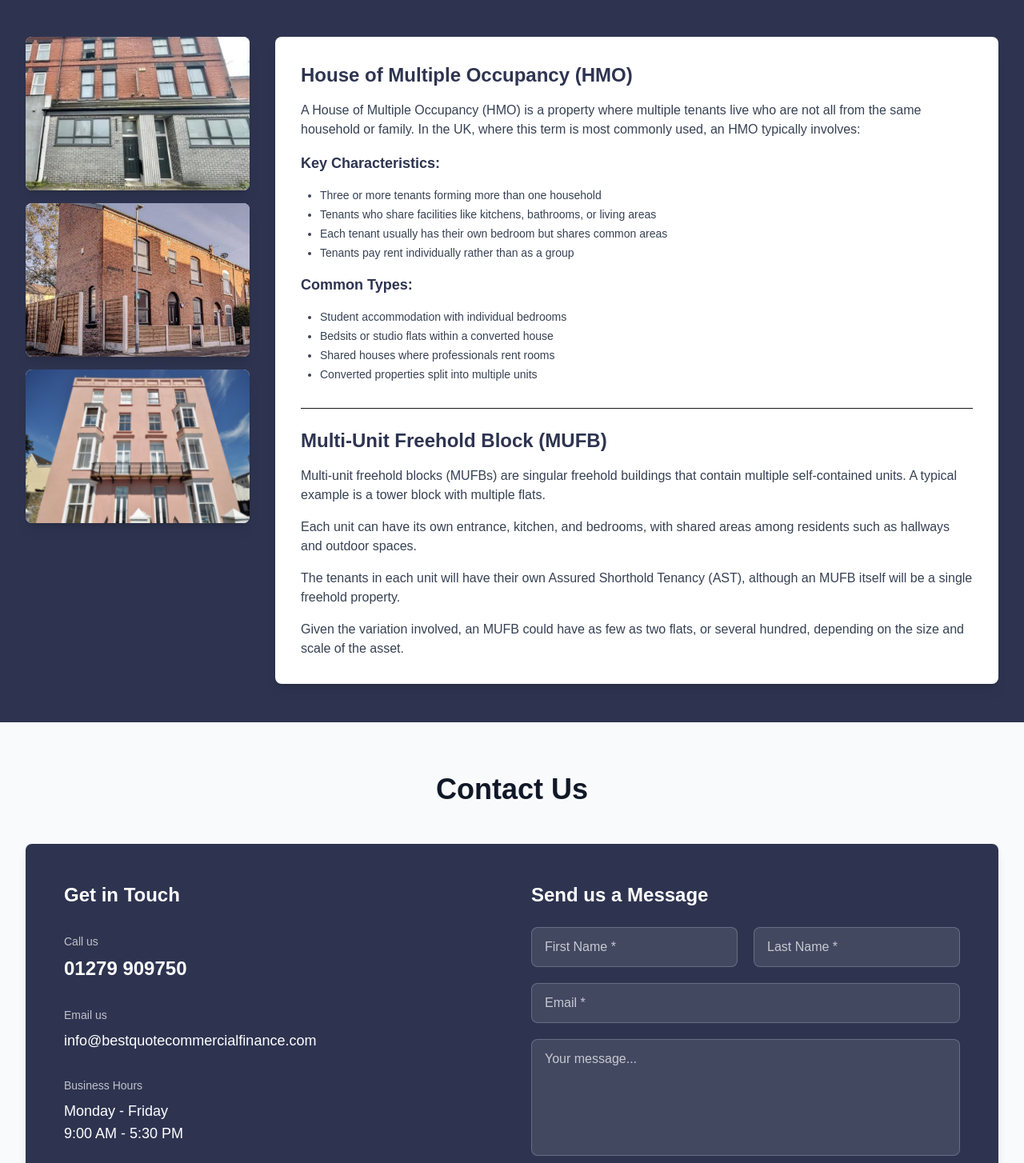
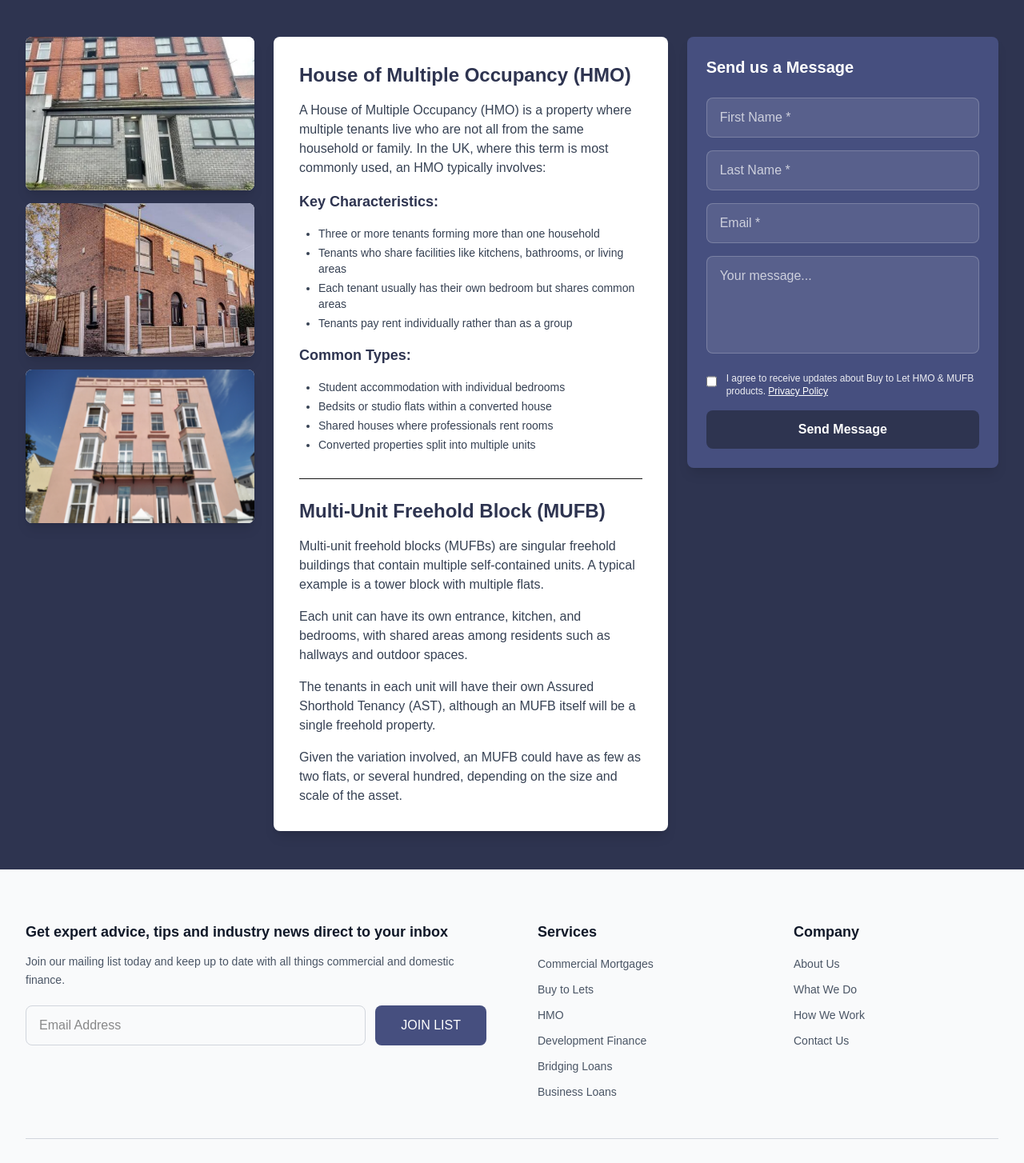
Before and after one commit to ZaCT-Media/best-quote-group, a Next.js app: page /buy-to-let in a window 1280 px wide. Shown: the part 702-2156 px from the top of the page at 80% size. Built offline with nearby package versions, Linux system fonts and the light colour scheme.

Commit message:
three column style

```diff
--- a/app/buy-to-let/page.tsx
+++ b/app/buy-to-let/page.tsx
@@ -49,11 +49,11 @@ export default function BuyToLetPage() {
           imagePath="/hmo-hero.jpg"
         />
 
-        {/* Main Content Section */}
+        {/* Main Content Section - Three Column Layout */}
         <section className="py-12 bg-[#2e3450]">
           <div className="max-w-7xl mx-auto px-4 sm:px-6 lg:px-8">
-            <div className="grid grid-cols-1 lg:grid-cols-12 gap-8">
-              {/* Left Sidebar - Images */}
+            <div className="grid grid-cols-1 lg:grid-cols-12 gap-6">
+              {/* Left Column - Images */}
               <div className="lg:col-span-3 space-y-4">
                 <div className="bg-white rounded-lg overflow-hidden shadow-lg">
                   <Image
@@ -84,9 +84,9 @@ export default function BuyToLetPage() {
                 </div>
               </div>
 
-              {/* Main Content Area */}
-              <div className="lg:col-span-9">
-                <div className="bg-white rounded-lg p-8 shadow-lg">
+              {/* Middle Column - Text Content */}
+              <div className="lg:col-span-5">
+                <div className="bg-white rounded-lg p-8 shadow-lg h-full">
                   <div className="mb-8">
                     <h2 className="text-2xl font-bold text-[#2e3450] mb-4">
                       House of Multiple Occupancy (HMO)
@@ -135,55 +135,13 @@ export default function BuyToLetPage() {
                   </div>
                 </div>
               </div>
-            </div>
-          </div>
-        </section>
 
-        {/* Contact Us Section */}
-        <section className="py-16 bg-gray-50" id="contact">
-          <div className="max-w-7xl mx-auto px-4 sm:px-6 lg:px-8">
-            <h2 className="text-3xl md:text-4xl font-bold text-gray-900 text-center mb-12">
-              Contact Us
-            </h2>
+              {/* Right Column - Contact Form */}
+              <div className="lg:col-span-4">
+                <div className="bg-[#464f7f] rounded-lg p-6 shadow-lg sticky top-[200px] lg:top-[260px]">
+                  <h3 className="text-xl font-bold text-white mb-6">Send us a Message</h3>
 
-            <div className="bg-[#2e3450] rounded-lg p-8 md:p-12 shadow-lg">
-              <div className="grid grid-cols-1 lg:grid-cols-2 gap-12">
-              {/* Contact Information - Left Column */}
-              <div className="text-white">
-                <h3 className="text-2xl font-bold mb-8">Get in Touch</h3>
-
-                <div className="space-y-8">
-                  {/* Phone */}
-                  <div>
-                    <p className="text-white/70 text-sm mb-2">Call us</p>
-                    <a href="tel:01279909750" className="text-2xl font-semibold hover:text-white/90 transition">
-                      01279 909750
-                    </a>
-                  </div>
-
-                  {/* Email */}
-                  <div>
-                    <p className="text-white/70 text-sm mb-2">Email us</p>
-                    <a href="mailto:info@bestquotecommercialfinance.com" className="text-base md:text-lg hover:text-white/90 transition break-words">
-                      info@bestquotecommercialfinance.com
-                    </a>
-                  </div>
-
-                  {/* Business Hours */}
-                  <div>
-                    <p className="text-white/70 text-sm mb-2">Business Hours</p>
-                    <p className="text-lg">Monday - Friday</p>
-                    <p className="text-lg">9:00 AM - 5:30 PM</p>
-                  </div>
-                </div>
-              </div>
-
-              {/* Contact Form - Right Column */}
-              <div>
-                <h3 className="text-2xl font-bold text-white mb-6">Send us a Message</h3>
-
-                <form onSubmit={handleSubmit} className="space-y-5">
-                  <div className="grid grid-cols-1 md:grid-cols-2 gap-5">
+                  <form onSubmit={handleSubmit} className="space-y-4">
                     <div>
                       <input
                         type="text"
@@ -209,7 +167,6 @@ export default function BuyToLetPage() {
                         placeholder="Last Name *"
                       />
                     </div>
-                  </div>
 
                     <div>
                       <input
@@ -230,7 +187,7 @@ export default function BuyToLetPage() {
                         name="message"
                         value={formData.message}
                         onChange={handleChange}
-                      rows={5}
+                        rows={4}
                         className="w-full px-4 py-3 border border-white/20 bg-white/10 text-white placeholder-white/70 rounded-lg focus:outline-none focus:ring-2 focus:ring-white/50 focus:border-transparent resize-none"
                         placeholder="Your message..."
                       />
@@ -246,14 +203,14 @@ export default function BuyToLetPage() {
                         required
                         className="mt-1 h-4 w-4 rounded border-white/20 cursor-pointer"
                       />
-                    <label htmlFor="agreeToUpdates" className="ml-3 text-sm text-white/90">
+                      <label htmlFor="agreeToUpdates" className="ml-3 text-xs text-white/90">
                         I agree to receive updates about Buy to Let HMO & MUFB products. <Link href="#privacy-policy" className="text-white underline hover:text-white/80">Privacy Policy</Link>
                       </label>
                     </div>
 
                     <button
                       type="submit"
-                    className="w-full bg-[#464f7f] hover:bg-[#464f7f]/80 text-white font-semibold py-4 rounded-lg transition-colors duration-300 text-lg cursor-pointer"
+                      className="w-full bg-[#2e3450] hover:bg-[#2e3450]/90 text-white font-semibold py-3 rounded-lg transition-colors duration-300 cursor-pointer"
                     >
                       Send Message
                     </button>
```
Lines whose indentation alone changed are shown as unchanged.
